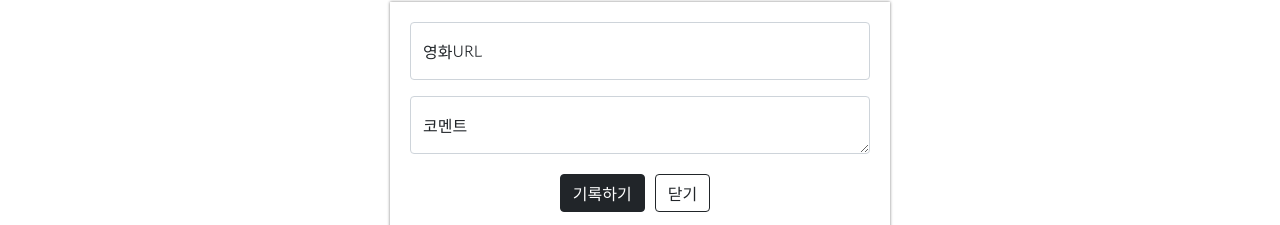
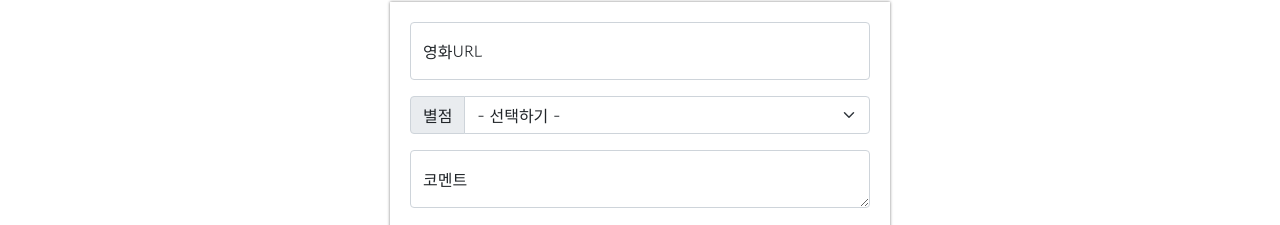
Before and after one commit to cayley7824/mapage, a plain HTML site: page index.html in a window 1280 px wide. Shown: the part 268-493 px from the top of the page. Drawn offline with nearby package versions, Linux system fonts and the light colour scheme.

Commit message:
Update index.html

```diff
--- a/index.html
+++ b/index.html
@@ -95,6 +95,18 @@
             <input type="email" class="form-control" id="floatingInput" placeholder="name@example.com">
             <label for="floatingInput">영화URL</label>
           </div>
+          <div class="input-group mb-3">
+            <label class="input-group-text" for="inputGroupSelect01">별점</label>
+            <select class="form-select" id="inputGroupSelect01">
+              <option selected>- 선택하기 -</option>
+              <option value="1">⭐</option>
+              <option value="2">⭐⭐</option>
+              <option value="3">⭐⭐⭐</option>
+              <option value="4">⭐⭐⭐⭐</option>
+              <option value="5">⭐⭐⭐⭐⭐</option>
+
+            </select>
+          </div>
           <div class="form-floating">
             <textarea class="form-control" placeholder="Leave a comment here" id="floatingTextarea"></textarea>
             <label for="floatingTextarea">코멘트</label>
```
